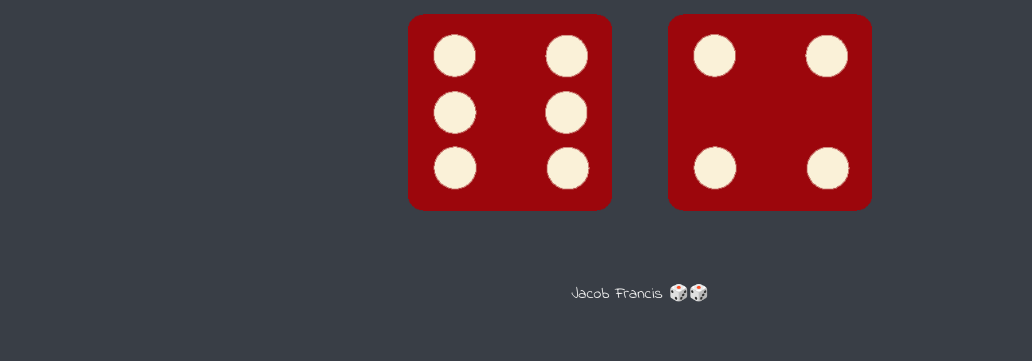
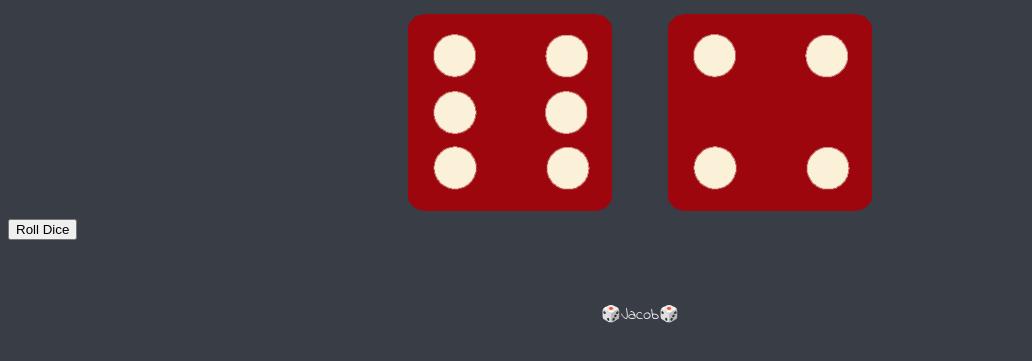
Before and after one commit to Jacbfrancis/Dice-game, a plain HTML site: page index.html in a window 1280 px wide. Shown: the part 321-682 px from the top of the page, without its empty margins (0-1032 px from the left). Drawn offline with Linux system fonts and the light colour scheme.

Commit message:
Update index.html

```diff
--- a/index.html
+++ b/index.html
@@ -11,7 +11,7 @@
   </head>
   <body>
     <div class="container">
-      <h1>Refresh Me</h1>
+      <h1>Roll Dice</h1>
 
       <div class="dice">
         <p>Player 1</p>
@@ -24,8 +24,10 @@
       </div>
     </div>
 
+    <button>Roll Dice</button>
+
     <script src="index.js"></script>
   </body>
 
-  <footer>Jacob Francis 🎲🎲</footer>
+  <footer>🎲Jacob🎲</footer>
 </html>
```
